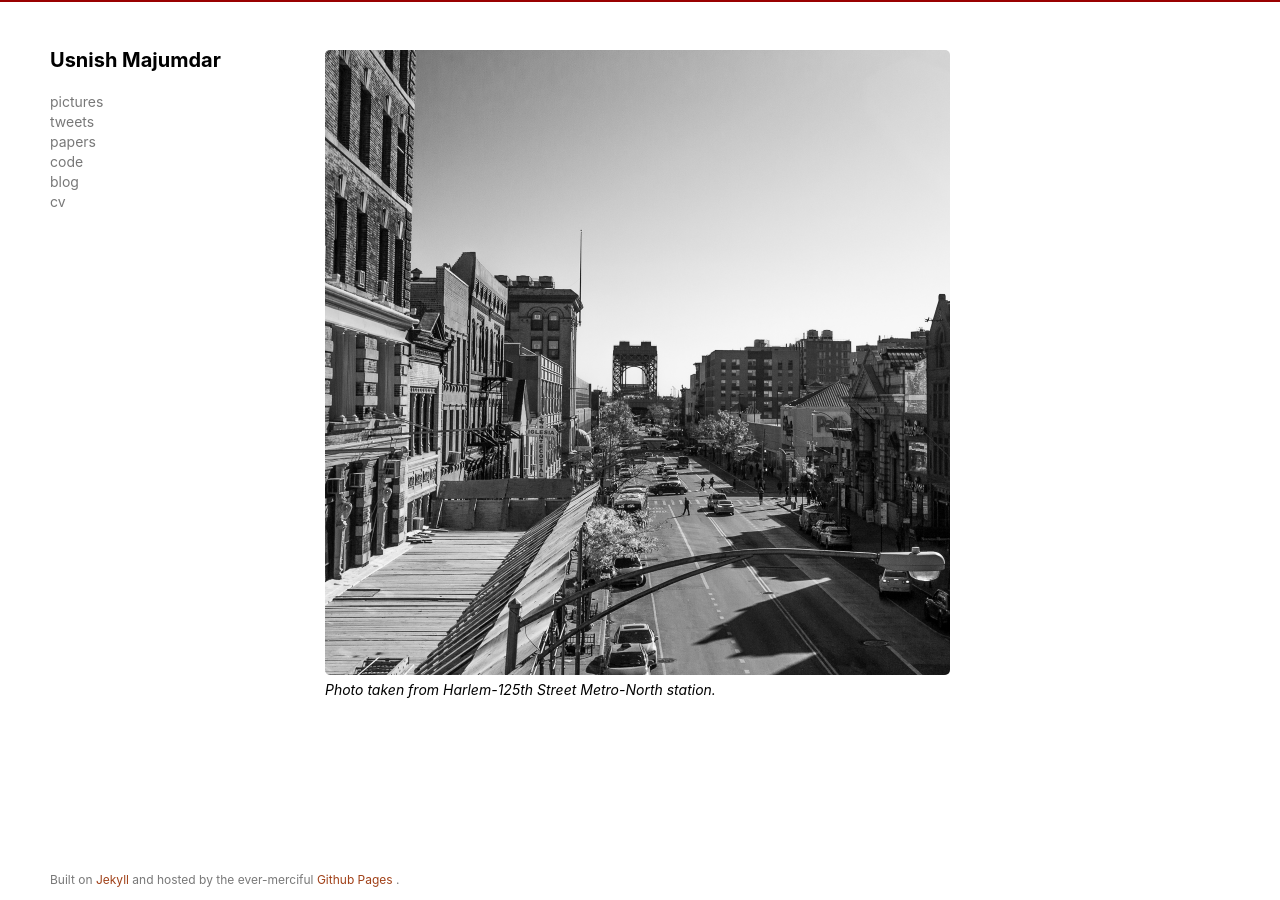
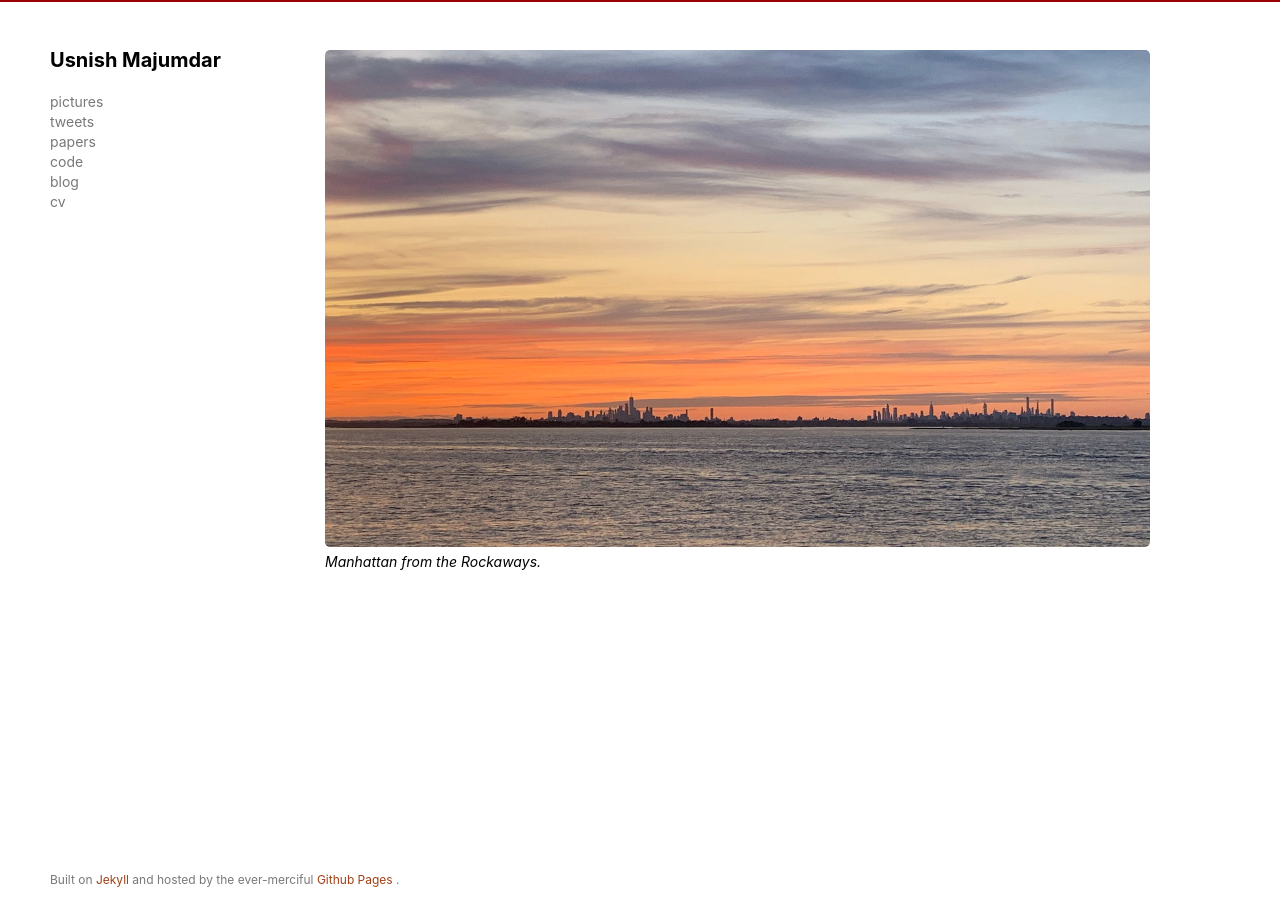
Before and after one commit to usnish/usnish.github.io, a Jekyll site: the page built from index.md, in a window 1280 px wide. Built offline with Jekyll 4.4.1, drawn with Linux system fonts in a browser that asks for light colours; nearby versions of some CDN libraries.

Commit message:
change photo

```diff
--- a/css/main.css
+++ b/css/main.css
@@ -74,7 +74,7 @@ html, body {
 
 .default-container{
   min-height: 100%;
-  width: 950px;
+  width: 1150px;
   margin-bottom: -30px;
 }
 
@@ -88,7 +88,7 @@ html, body {
 }
 
 .default-footer{
-  width: 900px;
+  width: 1100px;
   margin-left:50px;
 }
 
@@ -101,7 +101,7 @@ html, body {
 }
 
 .default-content{
-  width:625px;
+  width:825px;
   margin-left:50px;
   margin-top:50px;
   float:right;
--- a/index.md
+++ b/index.md
@@ -4,5 +4,5 @@ title: Usnish Majumdar
 ---
 
 
-<img src='/img/coverpic5.jpg' width="625" height="625" alt="coverphoto">
-*Photo taken from Harlem-125th Street  Metro-North station.*
+<img src='/img/coverpic6.jpg' width="825" height="497" alt="coverphoto">
+*Manhattan from the Rockaways.*
```
Also changed, not shown: img/coverpic2.jpg (deleted), img/coverpic3.jpg (deleted), img/coverpic4.jpg (deleted), img/coverpic4_compressed.jpg (deleted), img/coverpic6.jpg (added), img/grey.png (deleted), img/white.png (deleted), 1 other file.
